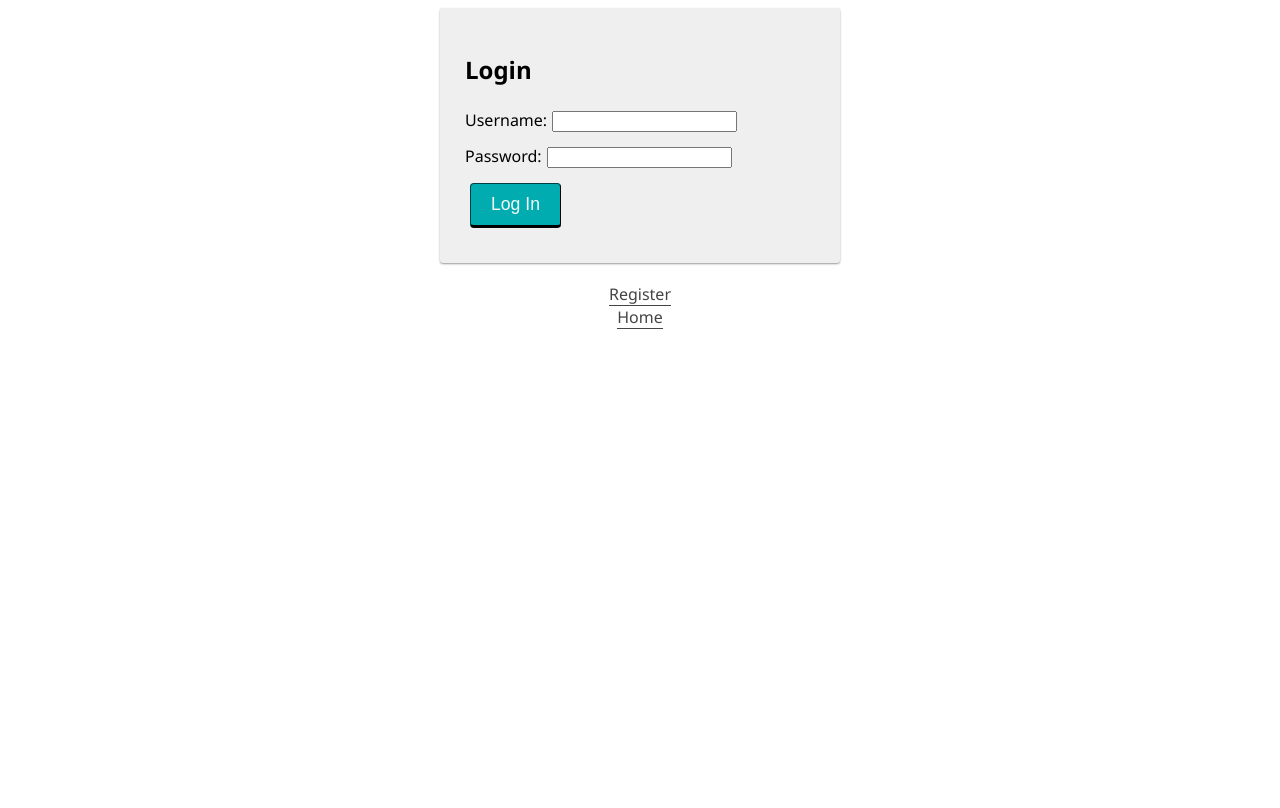
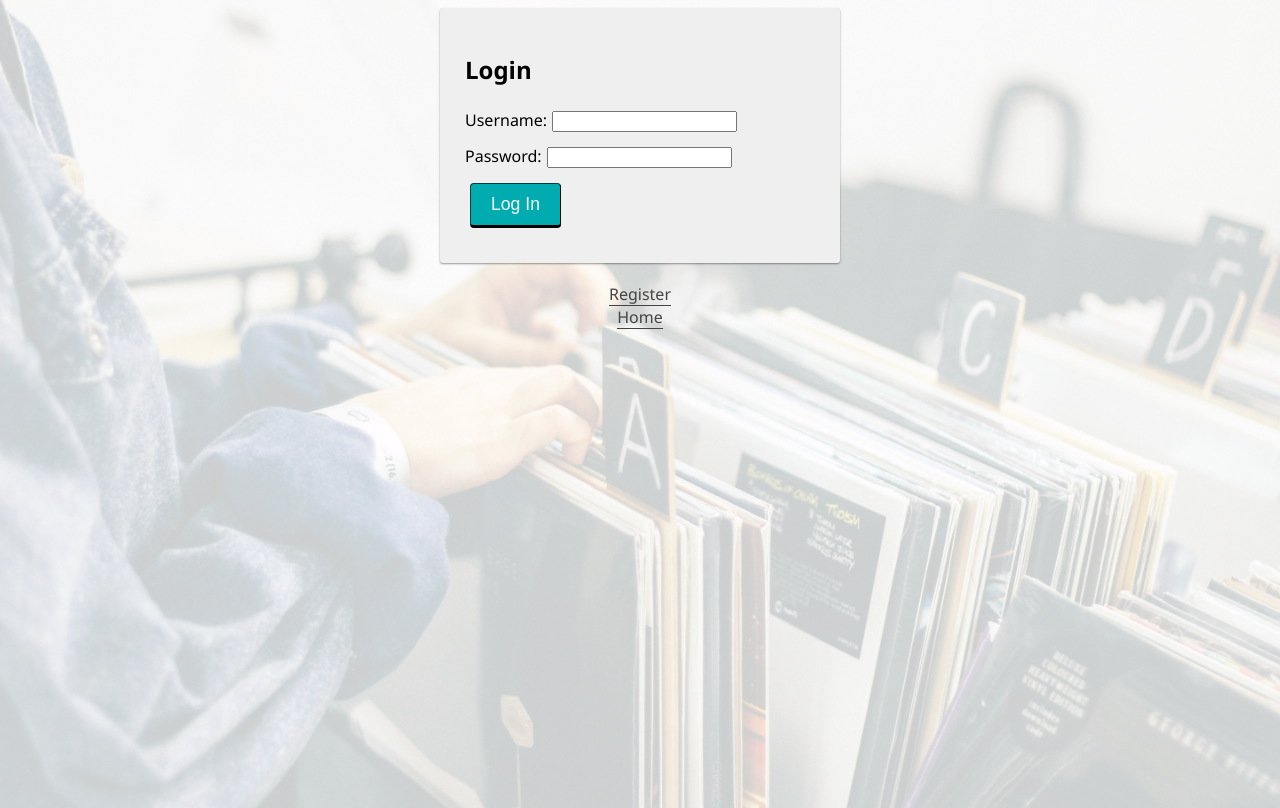
Before and after one commit to JeannieRenee/RecordBin, a React (Create React App) app: page /#/login in a window 1280 px wide. Before the commit this address led to /#/login. Built offline with nearby package versions, Linux system fonts and the light colour scheme; no server answers.

Commit message:
background to landing page

```diff
--- a/src/components/LandingPage/LandingPage.css
+++ b/src/components/LandingPage/LandingPage.css
@@ -78,3 +78,9 @@ Grid
   flex-basis: 100%;
   max-width: 100%;
 }
+
+
+html {
+  background-Image: url('bg.png');
+  background-size: cover;
+}
```
Also changed, not shown: src/components/LandingPage/bg.png (added).
